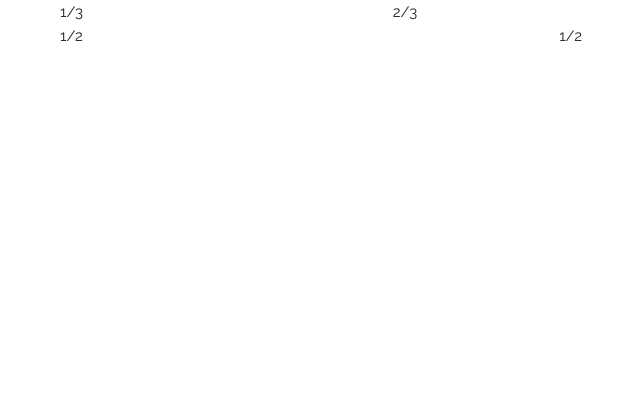
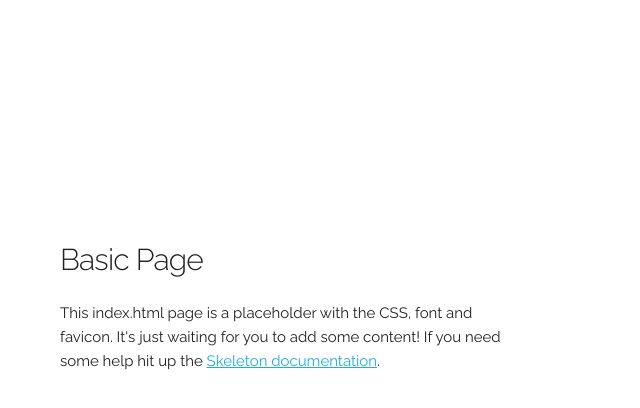
Before and after one commit to grahamwookie/flightless, a plain HTML site: page index.html in a window 1280 px wide. Shown: the whole page, without its empty margins (100-740 px from the left). Drawn offline with Linux system fonts and the light colour scheme.

Commit message:
remove - add

```diff
--- a/index.html
+++ b/index.html
@@ -5,7 +5,7 @@
   <!-- Basic Page Needs
   –––––––––––––––––––––––––––––––––––––––––––––––––– -->
   <meta charset="utf-8">
-  <title>Flightless</title>
+  <title>Your page title here :)</title>
   <meta name="description" content="">
   <meta name="author" content="">
 
@@ -33,14 +33,9 @@
   –––––––––––––––––––––––––––––––––––––––––––––––––– -->
   <div class="container">
     <div class="row">
-      <!-- there are a few shorthand columns widths as well -->
-      <div class="row">
-        <div class="one-third column">1/3</div>
-        <div class="two-thirds column">2/3</div>
-      </div>
-      <div class="row">
-        <div class="one-half column">1/2</div>
-        <div class="one-half column">1/2</div>
+      <div class="one-half column" style="margin-top: 25%">
+        <h4>Basic Page</h4>
+        <p>This index.html page is a placeholder with the CSS, font and favicon. It's just waiting for you to add some content! If you need some help hit up the <a href="http://www.getskeleton.com">Skeleton documentation</a>.</p>
       </div>
     </div>
   </div>
```
Also changed, not shown: bower.json (deleted, +0 -21 lines), LICENSE.md (deleted), README.md (deleted), 1 other file.
